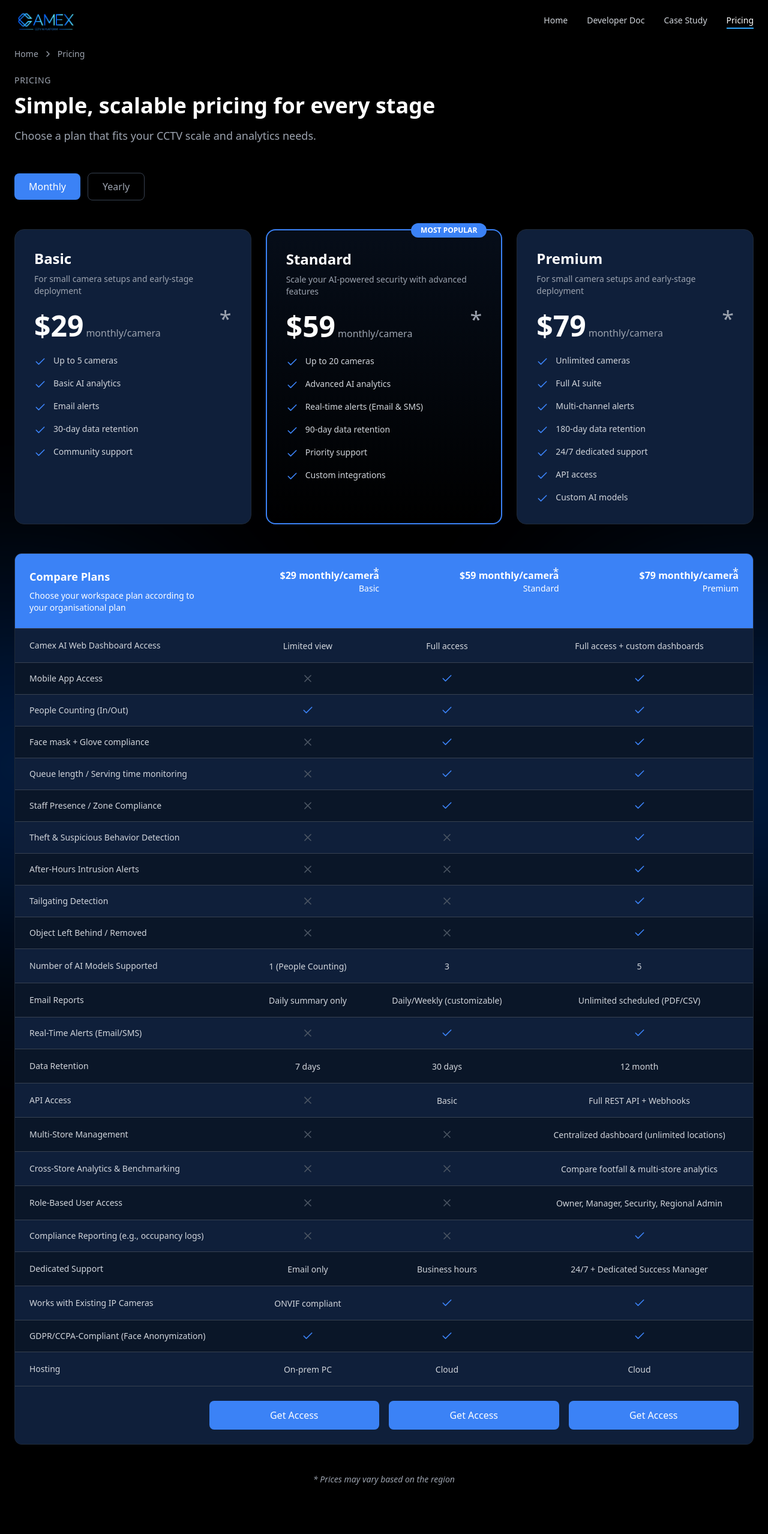
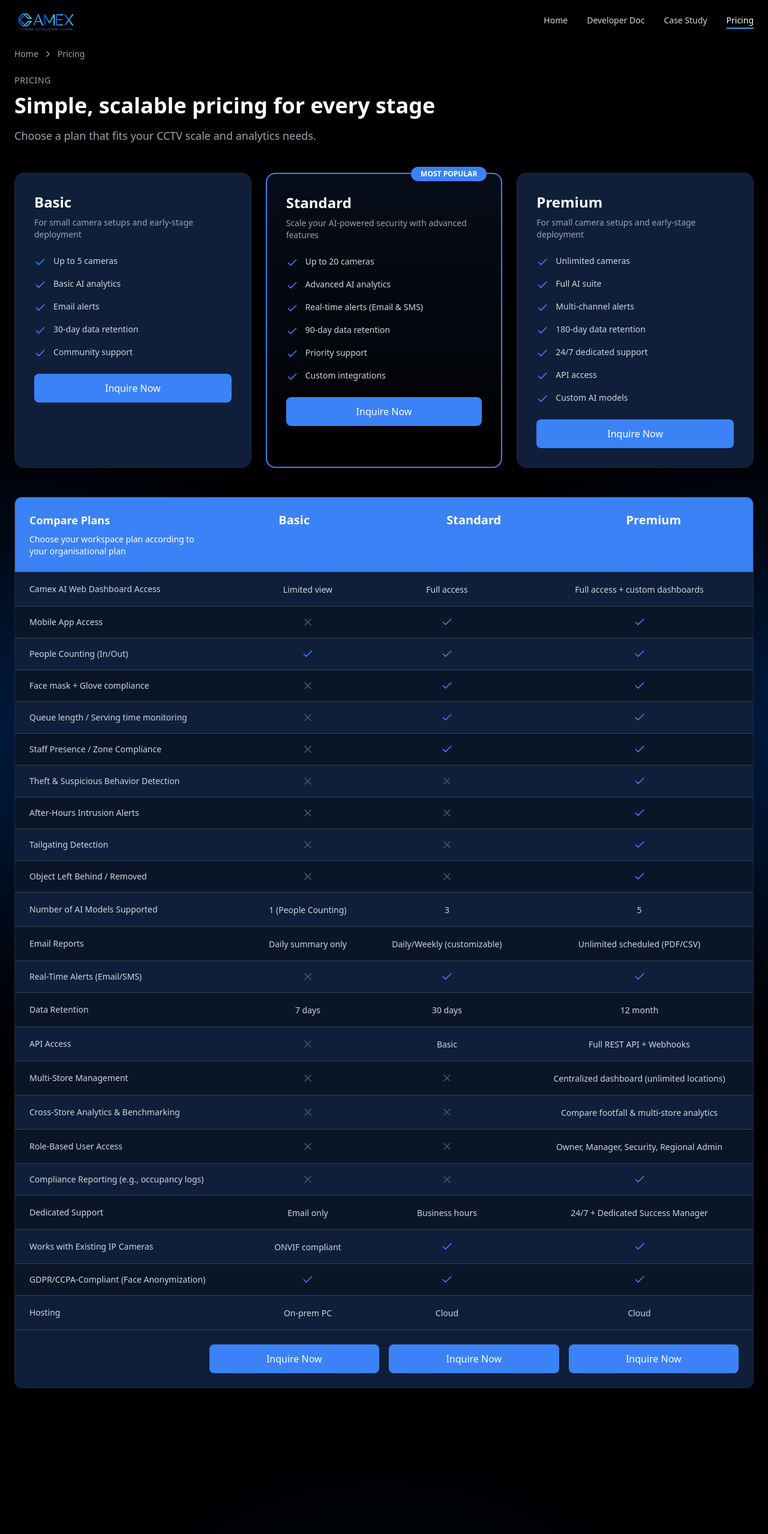
Before and after one commit to Yashaswale/Camex_land, a React (Vite) app: page /pricing in a window 1280 px wide. Shown: the top 2557 px of the page at 60% size. Built offline with nearby package versions, Linux system fonts and the light colour scheme.

Commit message:
updated the pricing section

```diff
--- a/src/components/Footer.tsx
+++ b/src/components/Footer.tsx
@@ -61,7 +61,7 @@
           <div className="flex flex-col sm:flex-row items-center justify-between gap-6">
             {/* Brand */}
             <div className="text-sm text-gray-500">
-              © 2025 Camex
+              © 2026 Camex
             </div>
 
             {/* Navigation */}
--- a/src/components/Pricing.tsx
+++ b/src/components/Pricing.tsx
@@ -1,6 +1,4 @@
-import { useState } from 'react';
 import { Check } from 'lucide-react';
-import { Link } from 'react-router-dom';
 
 const plans = [
   {
@@ -46,7 +44,6 @@
 ];
 
 export default function Pricing() {
-  const [billingCycle, setBillingCycle] = useState<'monthly' | 'yearly'>('monthly');
 
   const toggleButtonClass = (active: boolean) =>
     `px-6 py-2.5 rounded-lg font-medium transition-all ${
@@ -76,29 +73,6 @@
           <p className="text-gray-400 text-xs sm:text-sm">{plan.description}</p>
         </div>
 
-        <div className="mb-4 sm:mb-6">
-          <div className="relative">
-            <span className="absolute -top-2 right-0 text-3xl sm:text-4xl text-gray-400">*</span>
-            <div className="flex flex-col gap-1">
-              {billingCycle === 'yearly' ? (
-                <>
-                  <div className="flex items-baseline gap-2">
-                    <span className="text-2xl sm:text-3xl font-bold text-gray-500 line-through">${plan.price.yearly}</span>
-                    <span className="text-4xl sm:text-5xl font-bold text-white">${Math.round(plan.price.yearly * 0.9)}</span>
-                    <span className="text-gray-400 text-sm sm:text-base">yearly/camera</span>
-                  </div>
-                  <span className="text-green-400 text-xs sm:text-sm font-medium">Save 10%</span>
-                </>
-              ) : (
-                <div className="flex items-baseline gap-1">
-                  <span className="text-4xl sm:text-5xl font-bold text-white">${plan.price.monthly}</span>
-                  <span className="text-gray-400 text-sm sm:text-base">monthly / camera</span>
-                </div>
-              )}
-            </div>
-          </div>
-        </div>
-
         <div className="space-y-4 mb-6">
           {plan.features.map((feature) => (
             <div key={feature} className="flex items-start gap-3">
@@ -108,9 +82,9 @@
           ))}
         </div>
 
-        <Link to="/pricing" className={ctaButtonClass + ' block text-center text-sm sm:text-base mt-auto'}>
-          View Detail
-        </Link>
+        <a href="https://calendly.com/dezzex2/camex" target="_blank" rel="noopener noreferrer" className={ctaButtonClass + ' block text-center text-sm sm:text-base mt-auto'}>
+          Inquire Now
+        </a>
       </div>
     );
   }
@@ -138,28 +112,11 @@
           <p className="text-gray-400 text-base sm:text-lg">Choose a plan that fits your CCTV scale and analytics needs.</p>
         </div>
 
-        <div className="flex items-center gap-3 mb-8 sm:mb-12">
-          <button onClick={() => setBillingCycle('monthly')} className={`px-4 sm:px-6 py-2 sm:py-2.5 rounded-lg font-medium transition-all text-sm sm:text-base ${
-            billingCycle === 'monthly' ? 'bg-blue-500 text-white' : 'bg-transparent border border-gray-700 text-gray-400'
-          }`}>
-            Monthly
-          </button>
-          <button onClick={() => setBillingCycle('yearly')} className={`px-4 sm:px-6 py-2 sm:py-2.5 rounded-lg font-medium transition-all text-sm sm:text-base ${
-            billingCycle === 'yearly' ? 'bg-blue-500 text-white' : 'bg-transparent border border-gray-700 text-gray-400'
-          }`}>
-            Yearly
-          </button>
-        </div>
-
         <div className="grid grid-cols-1 md:grid-cols-3 gap-6 mb-12">
           {plans.map((plan) => (
             <PlanCard key={plan.name} plan={plan} />
           ))}
         </div>
-
-        <div className="mt-8 text-center">
-          <p className="text-gray-400 text-xs sm:text-sm italic">* Prices may vary based on the region</p>
-        </div>
       </div>
     </section>
   );
--- a/src/components/PricingTab.tsx
+++ b/src/components/PricingTab.tsx
@@ -1,8 +1,6 @@
-import { useState } from 'react';
 import { Check, X } from 'lucide-react';
 import { ChevronRight } from 'lucide-react';
 import { Link } from 'react-router-dom';
-import { useModal } from '../contexts/ModalContext';
 
 const plans = [
   {
@@ -74,8 +72,6 @@
 ];
 
 export default function PricingTab() {
-  const [billingCycle, setBillingCycle] = useState<'monthly' | 'yearly'>('monthly');
-  const { openModal } = useModal();
 
   const renderFeatureCell = (value: any) => {
     if (typeof value === 'boolean') {
@@ -118,29 +114,6 @@
           <p className="text-gray-400 text-base sm:text-lg">Choose a plan that fits your CCTV scale and analytics needs.</p>
         </div>
 
-        <div className="flex items-center gap-3 mb-8 sm:mb-12">
-          <button
-            onClick={() => setBillingCycle('monthly')}
-            className={`px-4 sm:px-6 py-2 sm:py-2.5 rounded-lg font-medium transition-all text-sm sm:text-base ${
-              billingCycle === 'monthly'
-                ? 'bg-blue-500 text-white'
-                : 'bg-transparent border border-gray-700 text-gray-400'
-            }`}
-          >
-            Monthly
-          </button>
-          <button
-            onClick={() => setBillingCycle('yearly')}
-            className={`px-4 sm:px-6 py-2 sm:py-2.5 rounded-lg font-medium transition-all text-sm sm:text-base ${
-              billingCycle === 'yearly'
-                ? 'bg-blue-500 text-white'
-                : 'bg-transparent border border-gray-700 text-gray-400'
-            }`}
-          >
-            Yearly
-          </button>
-        </div>
-
         <div className="grid grid-cols-1 md:grid-cols-3 gap-6 mb-12">
           {plans.map((plan) => (
             <div
@@ -162,30 +135,7 @@
                 <p className="text-gray-400 text-xs sm:text-sm">{plan.description}</p>
               </div>
 
-              <div className="mb-4 sm:mb-6">
-                <div className="relative">
-                  <span className="absolute -top-2 right-0 text-3xl sm:text-4xl text-gray-400">*</span>
-                  <div className="flex flex-col gap-1">
-                    {billingCycle === 'yearly' ? (
-                      <>
-                        <div className="flex items-baseline gap-2">
-                          <span className="text-2xl sm:text-3xl font-bold text-gray-500 line-through">${plan.price.yearly}</span>
-                          <span className="text-4xl sm:text-5xl font-bold text-white">${Math.round(plan.price.yearly * 0.9)}</span>
-                          <span className="text-gray-400 text-sm sm:text-base">yearly/camera</span>
-                        </div>
-                        <span className="text-green-400 text-xs sm:text-sm font-medium">Save 10%</span>
-                      </>
-                    ) : (
-                      <div className="flex items-baseline gap-1">
-                        <span className="text-4xl sm:text-5xl font-bold text-white">${plan.price.monthly}</span>
-                        <span className="text-gray-400 text-sm sm:text-base">monthly/camera</span>
-                      </div>
-                    )}
-                  </div>
-                </div>
-              </div>
-
-              <div className="space-y-4">
+              <div className="space-y-4 mb-6">
                 {plan.features.map((feature) => (
                   <div key={feature} className="flex items-start gap-3">
                     <Check className="w-5 h-5 text-blue-500 flex-shrink-0 mt-0.5" />
@@ -193,6 +143,15 @@
                   </div>
                 ))}
               </div>
+
+              <a
+                href="https://calendly.com/dezzex2/camex"
+                target="_blank"
+                rel="noopener noreferrer"
+                className="w-full py-3 bg-blue-500 hover:bg-blue-600 text-white rounded-lg font-medium transition-all text-sm sm:text-base text-center block mt-auto"
+              >
+                Inquire Now
+              </a>
             </div>
           ))}
         </div>
@@ -203,41 +162,14 @@
               <h3 className="text-base sm:text-lg font-bold mb-2">Compare Plans</h3>
               <p className="text-xs sm:text-sm">Choose your workspace plan according to your organisational plan</p>
             </div>
-            <div className="text-left sm:text-right relative">
-              <span className="absolute -top-2 right-0 text-base sm:text-lg text-white">*</span>
-              {billingCycle === 'yearly' ? (
-                <>
-                  <p className="font-bold text-sm sm:text-base line-through opacity-75">${plans[0].price.yearly}</p>
-                  <p className="font-bold text-sm sm:text-base">${Math.round(plans[0].price.yearly * 0.9)} yearly/camera</p>
-                </>
-              ) : (
-                <p className="font-bold text-sm sm:text-base">${plans[0].price.monthly} monthly/camera</p>
-              )}
-              <p className="text-xs sm:text-sm">Basic</p>
+            <div className="text-center">
+              <h4 className="text-lg sm:text-xl font-bold">Basic</h4>
             </div>
-            <div className="text-left sm:text-right relative">
-              <span className="absolute -top-2 right-0 text-base sm:text-lg text-white">*</span>
-              {billingCycle === 'yearly' ? (
-                <>
-                  <p className="font-bold text-sm sm:text-base line-through opacity-75">${plans[1].price.yearly}</p>
-                  <p className="font-bold text-sm sm:text-base">${Math.round(plans[1].price.yearly * 0.9)} yearly/camera</p>
-                </>
-              ) : (
-                <p className="font-bold text-sm sm:text-base">${plans[1].price.monthly} monthly/camera</p>
-              )}
-              <p className="text-xs sm:text-sm">Standard</p>
+            <div className="text-center">
+              <h4 className="text-lg sm:text-xl font-bold">Standard</h4>
             </div>
-            <div className="text-left sm:text-right relative">
-              <span className="absolute -top-2 right-0 text-base sm:text-lg text-white">*</span>
-              {billingCycle === 'yearly' ? (
-                <>
-                  <p className="font-bold text-sm sm:text-base line-through opacity-75">${plans[2].price.yearly}</p>
-                  <p className="font-bold text-sm sm:text-base">${Math.round(plans[2].price.yearly * 0.9)} yearly/camera</p>
-                </>
-              ) : (
-                <p className="font-bold text-sm sm:text-base">${plans[2].price.monthly} monthly/camera</p>
-              )}
-              <p className="text-xs sm:text-sm">Premium</p>
+            <div className="text-center">
+              <h4 className="text-lg sm:text-xl font-bold">Premium</h4>
             </div>
           </div>
 
@@ -265,29 +197,31 @@
 
           <div className="bg-[#0F1F3A] border-t border-gray-700 p-4 sm:p-6 grid grid-cols-1 sm:grid-cols-4 gap-4">
             <div className="hidden sm:block"></div>
-            <button
-              onClick={openModal}
-              className="py-3 bg-blue-500 hover:bg-blue-600 text-white rounded-lg font-medium transition-all text-sm sm:text-base"
+            <a
+              href="https://calendly.com/dezzex2/camex"
+              target="_blank"
+              rel="noopener noreferrer"
+              className="py-3 bg-blue-500 hover:bg-blue-600 text-white rounded-lg font-medium transition-all text-sm sm:text-base text-center"
             >
-              Get Access
-            </button>
-            <button
-              onClick={openModal}
-              className="py-3 bg-blue-500 hover:bg-blue-600 text-white rounded-lg font-medium transition-all text-sm sm:text-base"
+              Inquire Now
+            </a>
+            <a
+              href="https://calendly.com/dezzex2/camex"
+              target="_blank"
+              rel="noopener noreferrer"
+              className="py-3 bg-blue-500 hover:bg-blue-600 text-white rounded-lg font-medium transition-all text-sm sm:text-base text-center"
             >
-              Get Access
-            </button>
-            <button
-              onClick={openModal}
-              className="py-3 bg-blue-500 hover:bg-blue-600 text-white rounded-lg font-medium transition-all text-sm sm:text-base"
+              Inquire Now
+            </a>
+            <a
+              href="https://calendly.com/dezzex2/camex"
+              target="_blank"
+              rel="noopener noreferrer"
+              className="py-3 bg-blue-500 hover:bg-blue-600 text-white rounded-lg font-medium transition-all text-sm sm:text-base text-center"
             >
-              Get Access
-            </button>
+              Inquire Now
+            </a>
           </div>
-        </div>
-
-        <div className="mt-8 text-center">
-          <p className="text-gray-400 text-xs sm:text-sm italic">* Prices may vary based on the region</p>
         </div>
       </div>
     </section>
```
Also changed, not shown: public/Camera_img.png, 6 other files (tests, documents, lock files or other folders).
